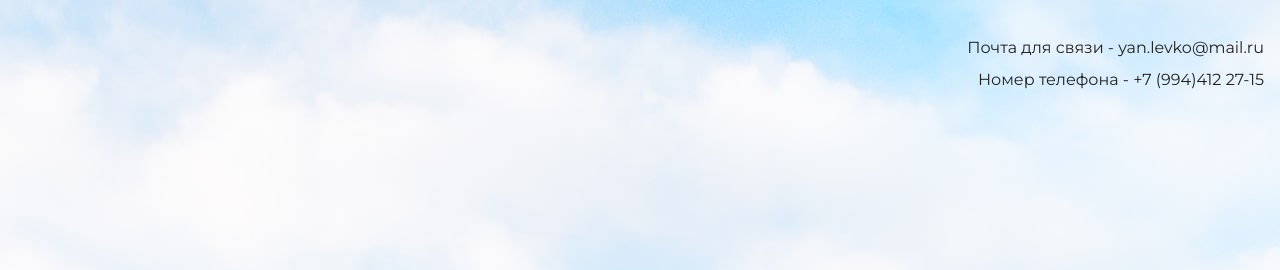
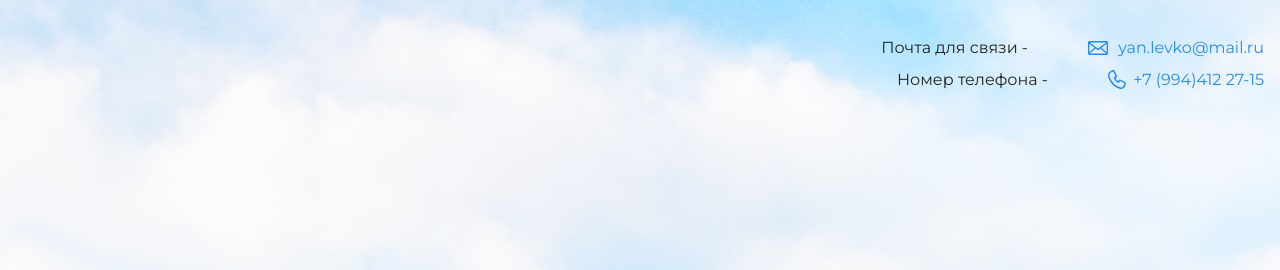
Before and after one commit to Dazzle262/Site, a plain HTML site: page index.html in a window 1280 px wide. Shown: the top 270 px of the page. Drawn offline with nearby package versions, Linux system fonts and the light colour scheme.

Commit message:
Update index.html

```diff
--- a/index.html
+++ b/index.html
@@ -10,8 +10,8 @@
   <body>
     <header class="page-header">
 	<div class="container">
-      Почта для связи - yan.levko@mail.ru<br>
-	  Номер телефона - +7 (994)412 27-15
+      Почта для связи - <a class="header-email" href="mailto:yan.levko@mail.ru">yan.levko@mail.ru</a><br>
+	  Номер телефона - <a class="header-phone" href="tel:+79944122715">+7 (994)412 27-15</a>
 	  </div>
     </header>
 
```
